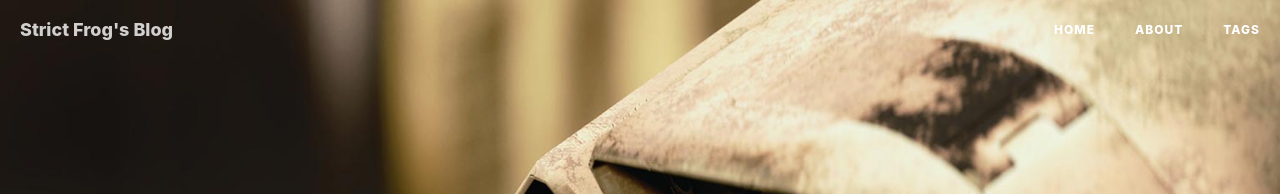
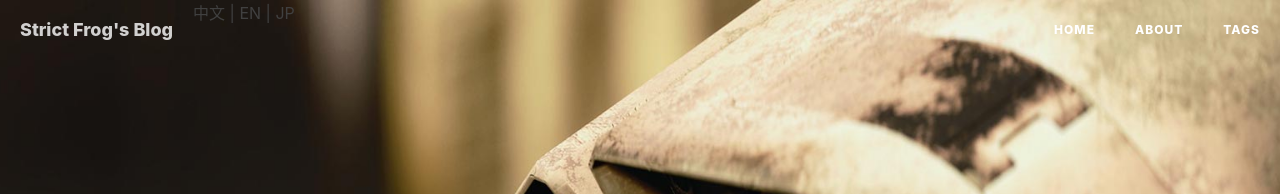
Before and after one commit to LuochuanAD/LuochuanAD.github.io, a Jekyll site: the page built from offline.html, in a window 1280 px wide. Shown: the top 194 px of the page. Built offline with Jekyll 4.4.1, drawn with Linux system fonts in a browser that asks for light colours; nearby versions of some CDN libraries; comment, search, counter and statistics services are not loaded.

Commit message:
Update nav.html

```diff
--- a/_includes/nav.html
+++ b/_includes/nav.html
@@ -10,6 +10,11 @@
                 <span class="icon-bar"></span>
             </button>
             <a class="navbar-brand" href="{{ site.baseurl }}/">{{ site.title }}</a>
+            <div class="navbar-header">
+                <a href="/zh/">中文</a> |
+                <a href="/en/">EN</a> |
+                <a href="/jp/">JP</a>
+            </div>
         </div>
 
         <!-- Collect the nav links, forms, and other content for toggling -->
```
